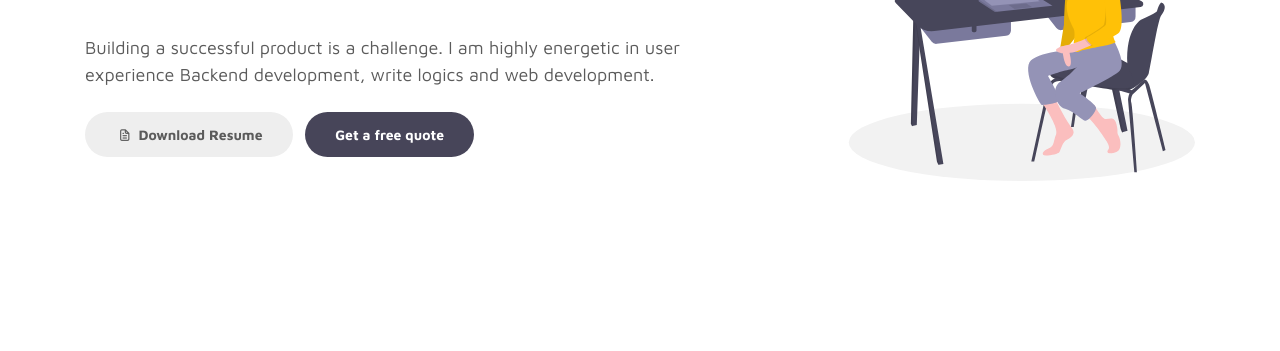
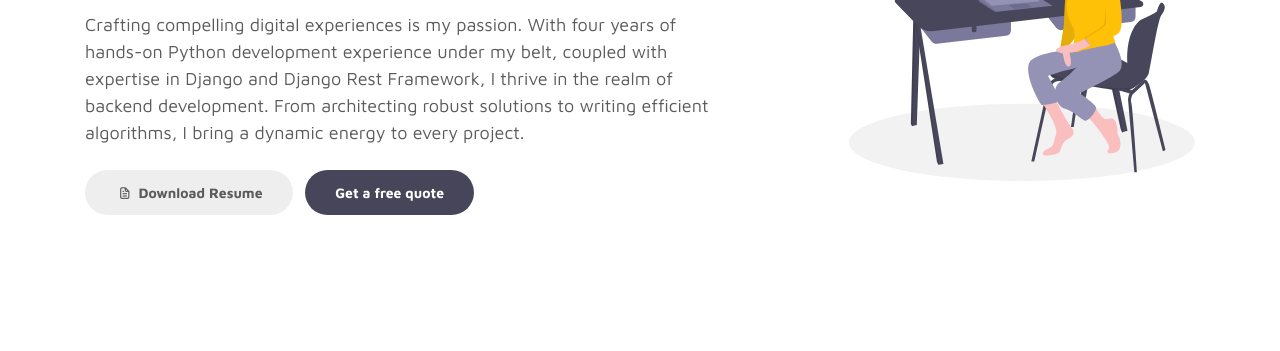
Before and after one commit to dipk-pawar/dipk-pawar.github.io, a plain HTML site: page index.html in a window 1280 px wide. Shown: the part 337-688 px from the top of the page. Drawn offline with Linux system fonts and the light colour scheme.

Commit message:
chnaged the description

```diff
--- a/index.html
+++ b/index.html
@@ -83,7 +83,9 @@ https://www.tooplate.com/view/2115-marvel
                                 </div>
                         </h1>
                         <br>
-                        <p>Building a successful product is a challenge. I am highly energetic in user experience Backend development, write logics and web development.</p>
+                        <p>Crafting compelling digital experiences is my passion. With four years of hands-on Python development experience under
+                        my belt, coupled with expertise in Django and Django Rest Framework, I thrive in the realm of backend development. From
+                        architecting robust solutions to writing efficient algorithms, I bring a dynamic energy to every project.</p>
 
                         <div class="custom-btn-group mt-4">
                           <a href="#" class="btn mr-lg-2 custom-btn"><i class='uil uil-file-alt'></i> Download Resume</a>
```
